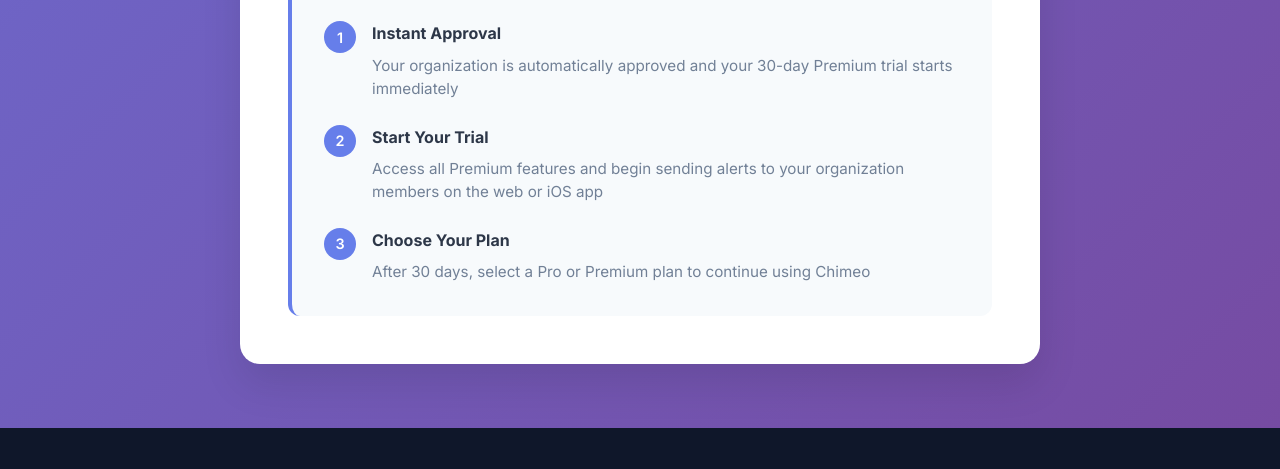
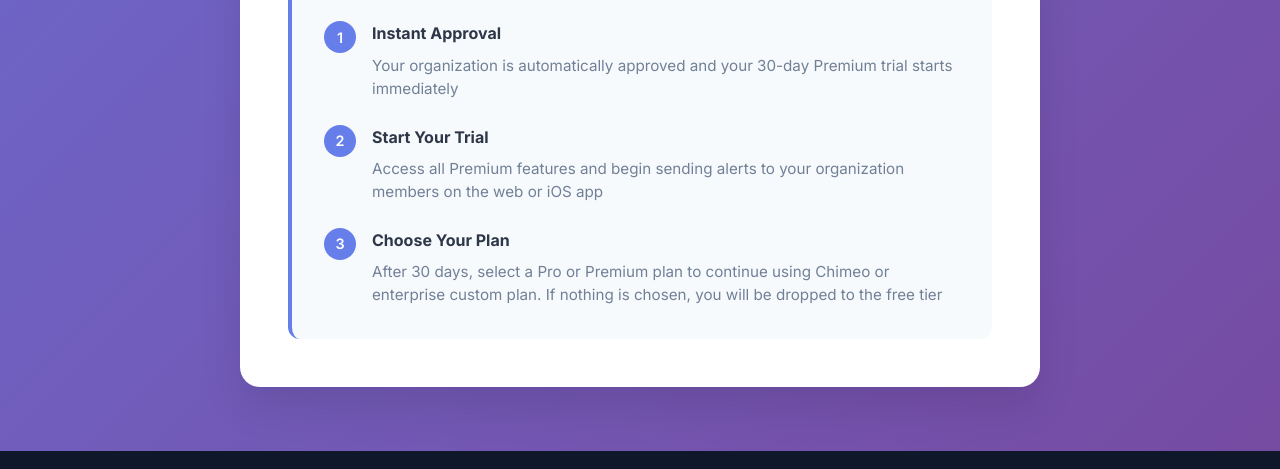
Before and after one commit to jedcrisp/chimeo-landing, a website: page org-request.html in a window 1280 px wide. Shown: the part 1823-2292 px from the top of the page. Drawn offline with Linux system fonts and the light colour scheme.

Commit message:
Update Choose Your Plan description to include enterprise custom plan and free tier fallback

```diff
--- a/org-request.html
+++ b/org-request.html
@@ -210,7 +210,7 @@
                             <div class="step-number">3</div>
                             <div class="step-content">
                                 <h4>Choose Your Plan</h4>
-                                <p>After 30 days, select a Pro or Premium plan to continue using Chimeo</p>
+                                <p>After 30 days, select a Pro or Premium plan to continue using Chimeo or enterprise custom plan. If nothing is chosen, you will be dropped to the free tier</p>
                             </div>
                         </div>
                     </div>
```
